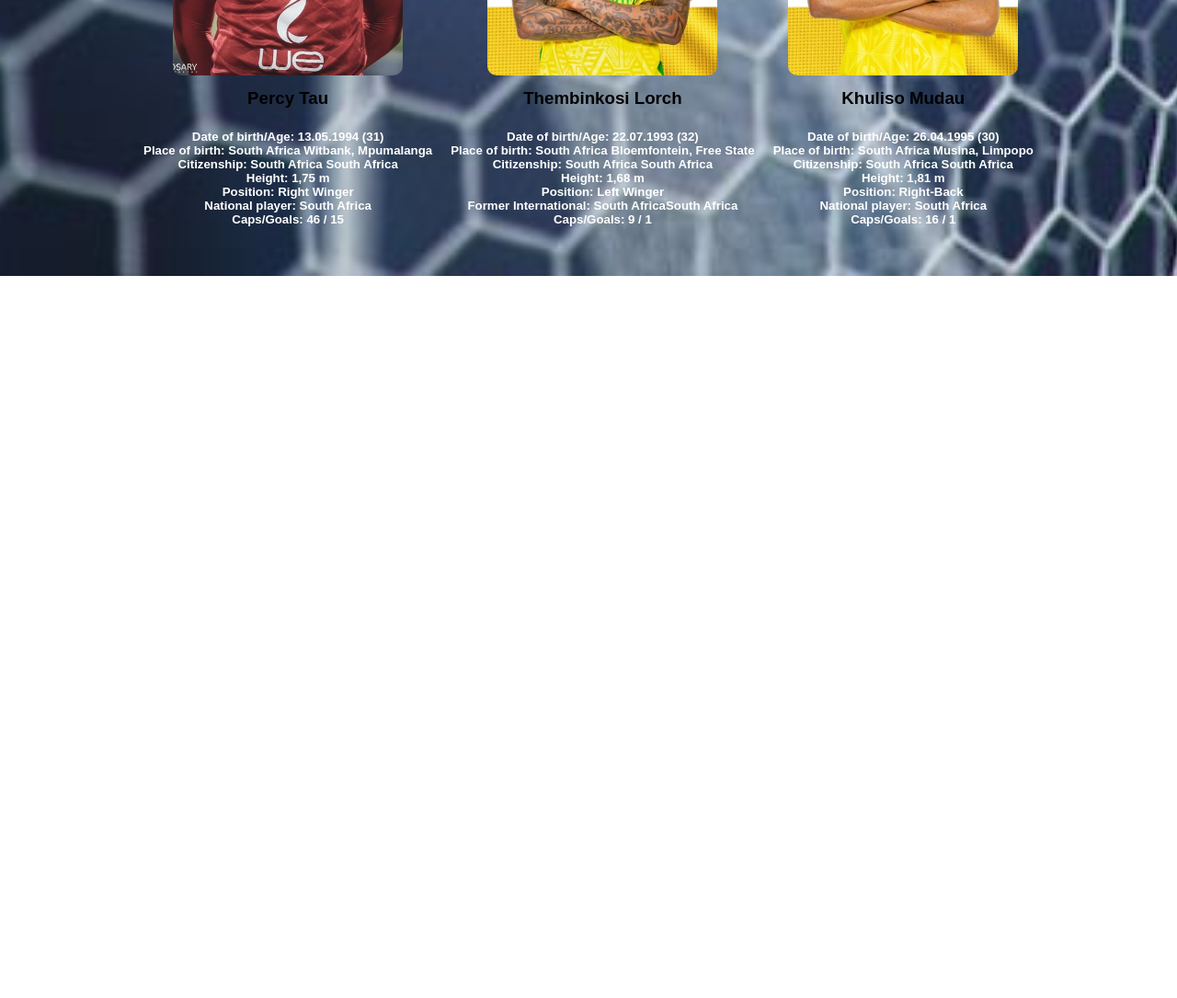
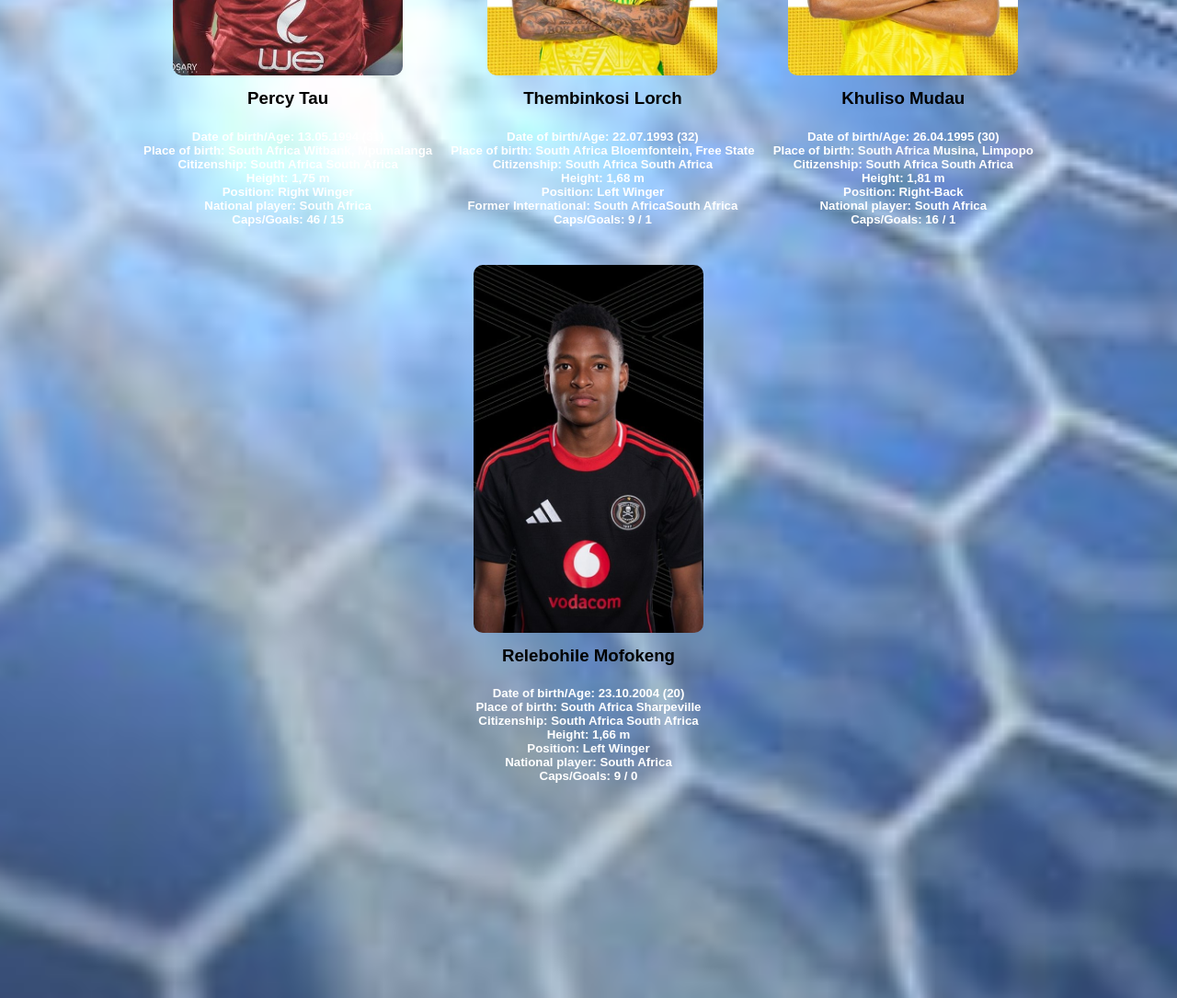
Before and after one commit to Batseba06/football-player-hub, a plain HTML site: page players.html in a window 1280 px wide. Shown: the part 1009-2094 px from the top of the page at 92% size. Before the commit the page ends 1309 px from the top, so only its background shows below. Drawn offline with Linux system fonts and the light colour scheme.

Commit message:
Added players

```diff
--- a/players.html
+++ b/players.html
@@ -109,8 +109,9 @@ Caps/Goals: 9 / 1
        </h5>
       </div>
     </div>
+
      <div class="player-name">
-      <img src="Khuliso Mudau  25 - Right back  Nationality_ South Africa.jpeg" alt="Thembi">
+      <img src="Khuliso Mudau  25 - Right back  Nationality_ South Africa.jpeg" alt="khuliso">
       <div class="info">
        <h3>Khuliso Mudau</h3>
        <h5>
@@ -124,6 +125,21 @@ Caps/Goals: 16 / 1
        </h5>
       </div>
 </div>
-
+      <div class="player-name">
+      <img src="Relebohile Mofokeng  Date of Birth_ 23 OCTOBER 2004 NATIONALITY_ SOUTH AFRICAN HEIGHT_ 166CM WEIGHT_ 55,7KG.jpeg" alt="relebohile">
+      <div class="info">
+       <h3>Relebohile Mofokeng</h3>
+       <h5>
+        Date of birth/Age: 23.10.2004 (20) <br>
+Place of birth: South Africa Sharpeville<br>
+Citizenship: South Africa South Africa<br>
+Height: 1,66 m <br>
+Position: Left Winger<br>
+National player: South Africa<br>
+Caps/Goals: 9 / 0
+       </h5>
+       </div>
+</div>
+</div>
 </body>
 </html>
--- a/style.css
+++ b/style.css
@@ -1,6 +1,6 @@
 body {
     margin: 0;
-    height: auto;
+    height: 100vh;
     background-image: url('Soccer ball flew into the goal_ _ Premium Photo.jpeg');
     background-size: cover;
     background-repeat: no-repeat;
@@ -54,6 +54,9 @@ p {
 }
 
 
+body.players{
+    height: 400vh;
+}
 
 .images {
     display: flex;
```
